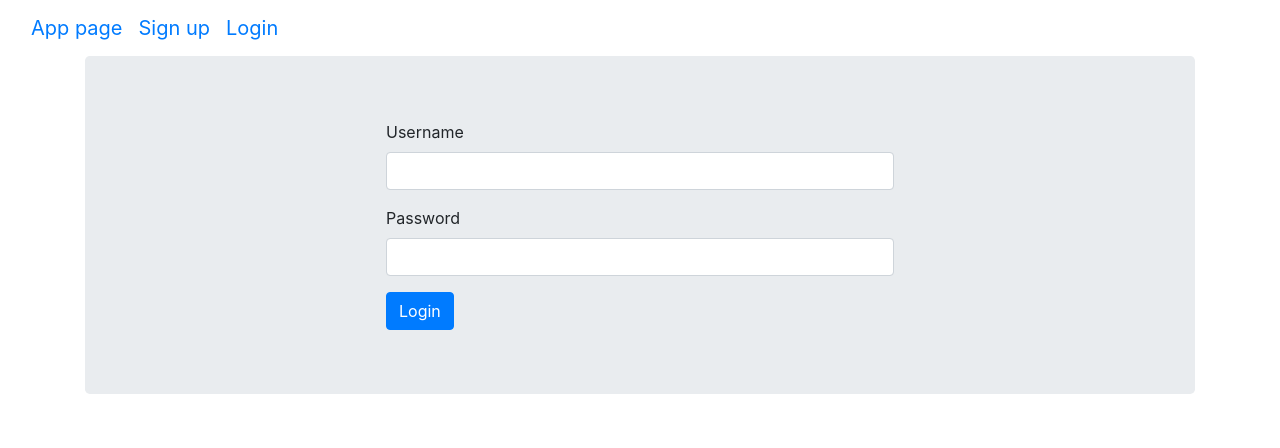
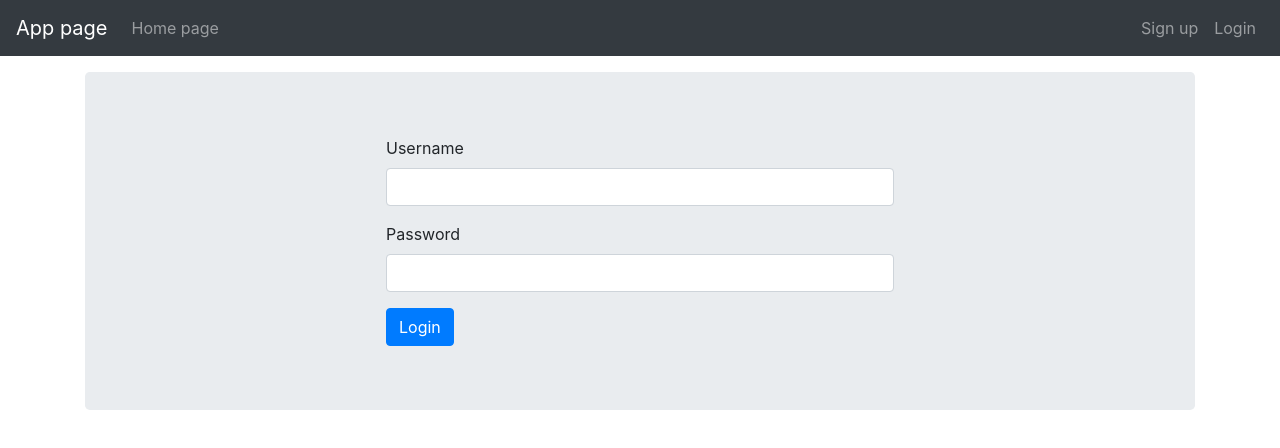
Before and after one commit to hbzhou/react-login-app, a React (Create React App) app: page /login in a window 1280 px wide. Shown: the top 448 px of the page. Built offline with nearby package versions, Linux system fonts and the light colour scheme.

Commit message:
optimize nav bar and refactor code

```diff
--- a/src/components/NavigationBar.js
+++ b/src/components/NavigationBar.js
@@ -1,33 +1,69 @@
-import React from 'react'
+import React, {useEffect, useState} from 'react'
 import {Link, Route} from 'react-router-dom'
 import App from './App';
 import SignupPage from './signup/SignupPage';
 import FlashMessageList from "./flash/FlashMessageList";
 import LoginPage from "./login/LoginPage";
 import UserList from "./users/UserList";
+import userService from "../services/userService";
+import authService from "../services/authService";
+import Profile from "./users/Profile";
 
-const navigationBar = () => {
+const NavigationBar = () => {
+
+    const [currentUser, setCurrentUser] = useState(undefined)
+
+    useEffect(() => {
+        const currentUser = userService.getCurrentUser();
+        if (currentUser) {
+            setCurrentUser(currentUser)
+        }
+    }, []);
+
+    const logout = () => {
+        authService.logout()
+    }
+
+
     return (
         <div>
-            <nav className="navbar navbar-default">
-                <div className="container-fluid">
-                    <div className="navbar-header">
-                        <Link to="/" className="navbar-brand">App page</Link>
-                        <Link to="/signup" className="navbar-brand">Sign up</Link>
-                        <Link to="/login" className="navbar-brand">Login</Link>
-                    </div>
+            <nav className="navbar navbar-expand navbar-dark bg-dark">
+                <Link to="/" className="navbar-brand">App page</Link>
+                <div className="navbar-nav mr-auto">
+                    <li className="nav-item">
+                        <Link to="/home" className="nav-link">Home page</Link>
+                    </li>
                 </div>
+                {currentUser ?
+                    (<div className="navbar-nav ml-auto">
+                        <li className="nav-item">
+                            <Link to="/profile" className="nav-link">{currentUser.name}</Link>
+                        </li>
+                        <li className="nav-item">
+                            <a href="/login" className="nav-link" onClick={logout}>Logout</a>
+                        </li>
+                    </div>) :
+                    (<div className="navbar-nav ml-auto">
+                        <li className="nav-item">
+                            <Link to="/signup" className="nav-link">Sign up</Link>
+                        </li>
+                        <li className="nav-item">
+                            <Link to="/login" className="nav-link">Login</Link>
+                        </li>
+                    </div>)
+                }
             </nav>
             <FlashMessageList/>
-            <div className="container">
+            <div className="container mt-3">
                 <Route exact path="/" component={App}/>
                 <Route path="/signup" component={SignupPage}/>
                 <Route path="/login" component={LoginPage}/>
                 <Route path="/users" component={UserList}/>
+                <Route path="/profile" component={Profile}/>
             </div>
         </div>
     )
 
 }
 
-export default navigationBar;
+export default NavigationBar;
--- a/src/components/login/LoginForm.js
+++ b/src/components/login/LoginForm.js
@@ -9,13 +9,20 @@ const LoginForm = ({addFlashMessage, history}) => {
 
     const onSubmit = (data) => {
         authService.login(data).then((response) => {
-            const token = response.data.token;
-            localStorage.setItem('token', token);
+            const authentication = response.data.authentication;
+            const user = {
+                name: authentication.name,
+                token: response.data.token,
+                authorities: authentication.authorities
+            }
+            localStorage.setItem("user", JSON.stringify(user));
+
             addFlashMessage({
                 type: "success",
                 text: "Login successfully"
             })
             history.push('/')
+            window.location.reload();
         }, ({error}) => {
             addFlashMessage({
                 type: "danger",
--- a/src/components/users/Profile.js
+++ b/src/components/users/Profile.js
@@ -0,0 +1,21 @@
+import React from 'react'
+import userService from "../../services/userService";
+
+const Profile = () => {
+    const currentUser = userService.getCurrentUser();
+    return (
+        <div className="jumbotron">
+            <p><strong>{currentUser.name}</strong>'s Profile</p>
+            {currentUser.token && <p>
+                <strong>Token:</strong> {currentUser.token.substring(0, 20)} ...{" "}
+                {currentUser.token.substr(currentUser.token.length - 20)}
+            </p>}
+            <p><strong>Authorities:</strong></p>
+            <ul>
+                {currentUser.authorities &&
+                currentUser.authorities.map((authority, index) => <li key={index}>{authority.authority}</li>)}
+            </ul>
+        </div>
+    )
+}
+export default Profile;
--- a/src/components/users/UserList.js
+++ b/src/components/users/UserList.js
@@ -1,20 +1,29 @@
 import React, {useEffect, useState} from 'react';
 
 import User from "./User";
-import {getUsers} from "../../services/userService"
+import userService from "../../services/userService"
+import {addFlashMessage} from "../../actions/flashMessageAction";
+import {connect} from "react-redux";
+import {bindActionCreators} from "redux";
 
 
-const UserList = () => {
+const UserList = ({addFlashMessage, history}) => {
 
     const [users, setUsers] = useState([]);
 
     useEffect(() => {
-        getUsers().then((response) => {
+        userService.getUsers().then((response) => {
             setUsers(response.data)
         }, ({response}) => {
             console.log(response.data.message)
+            addFlashMessage({
+                type: "danger",
+                text: response.data.message
+            })
+            history.push("/login")
+
         })
-    }, [])
+    },[history,addFlashMessage])
 
     return (
         <div className="jumbotron">
@@ -35,5 +44,11 @@ const UserList = () => {
     )
 }
 
+const mapDispatchToProps = (dispatch) => {
+    return {
+        addFlashMessage: bindActionCreators(addFlashMessage, dispatch)
+    }
+}
 
-export default UserList;
+
+export default connect(null, mapDispatchToProps)(UserList);
--- a/src/services/JwtHeader.js
+++ b/src/services/JwtHeader.js
@@ -0,0 +1,11 @@
+const JwtHeader = () => {
+    const user = JSON.parse(localStorage.getItem("user"));
+    if (user && user.token) {
+        return {
+            "Authorization": "Bearer " + user.token
+        }
+    }
+    return null;
+}
+
+export default JwtHeader;
--- a/src/services/authService.js
+++ b/src/services/authService.js
@@ -8,8 +8,13 @@ const login = (data) => {
     return axios.post('/api/auth/login', data);
 }
 
+const logout = () => {
+    localStorage.removeItem("user");
+}
+
 const authService = {
     registerUser,
-    login
+    login,
+    logout
 }
 export default authService;
--- a/src/services/userService.js
+++ b/src/services/userService.js
@@ -1,9 +1,19 @@
 import axios from 'axios';
+import JwtHeader from "./JwtHeader";
 
-export const getUsers = () => {
+const getUsers = () => {
     return axios.get('/api/users', {
-        headers: {
-            "Authorization": "Bearer " + localStorage.getItem("token")
-        }
+        headers: JwtHeader()
     });
 }
+
+const getCurrentUser = () => {
+    return JSON.parse(localStorage.getItem("user"));
+}
+
+const userService = {
+    getCurrentUser,
+    getUsers
+}
+
+export default userService;
```
